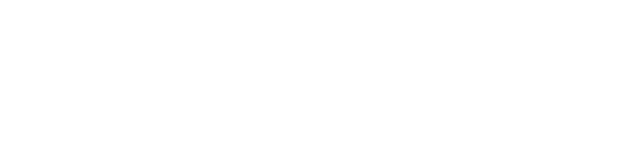
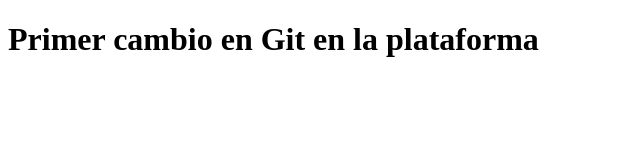
Before and after one commit to sofiazxcruz/gitHub, a plain HTML site: page index.html in a window 1280 px wide. Shown: the whole page, without its empty margins (0-640 px from the left). Drawn offline with Linux system fonts and the light colour scheme.

Commit message:
Primer cambio

```diff
--- a/index.html
+++ b/index.html
@@ -6,6 +6,6 @@
     <title>Document</title>
 </head>
 <body>
-
+    <h1>Primer cambio en Git en la plataforma</h1>
 </body>
 </html>
```
